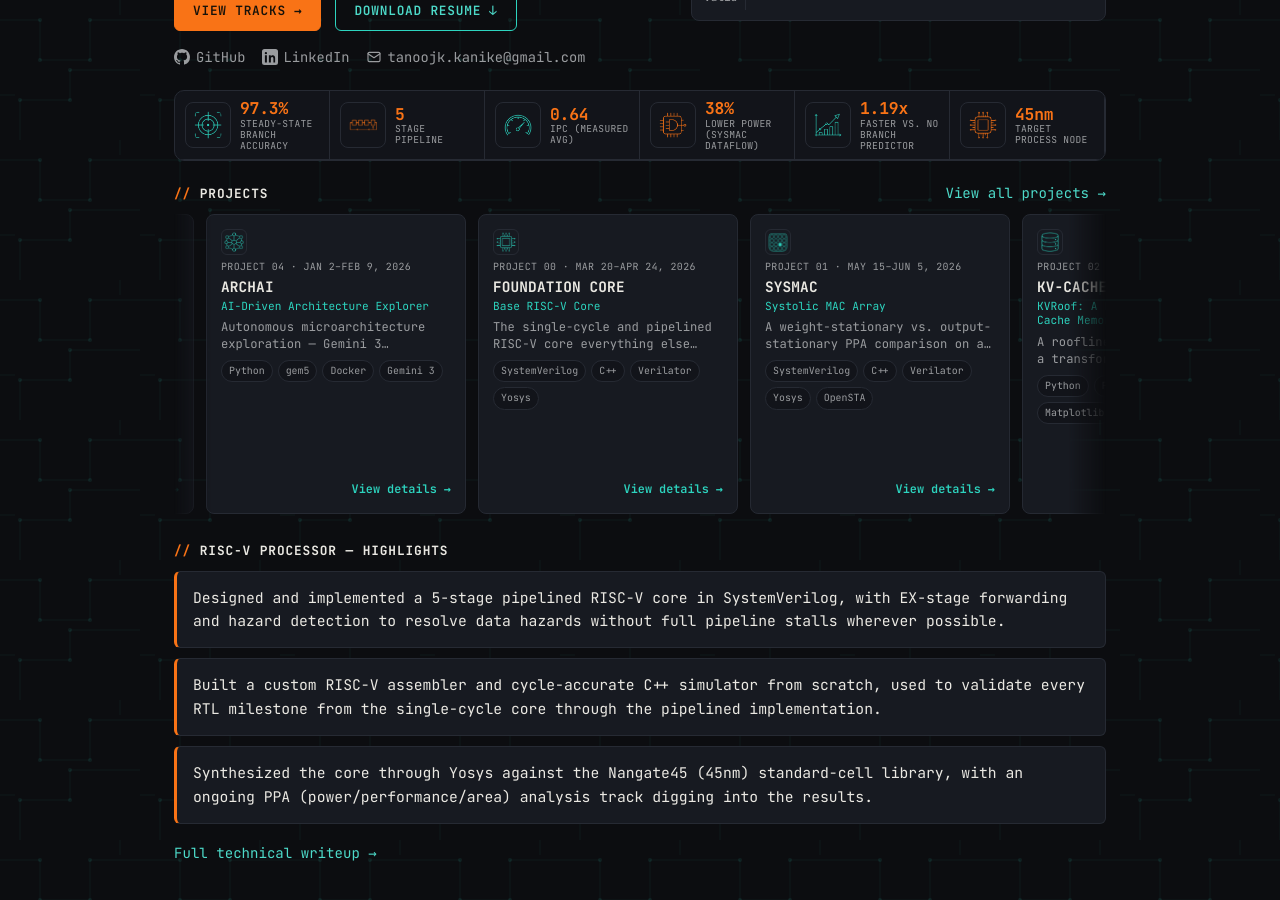
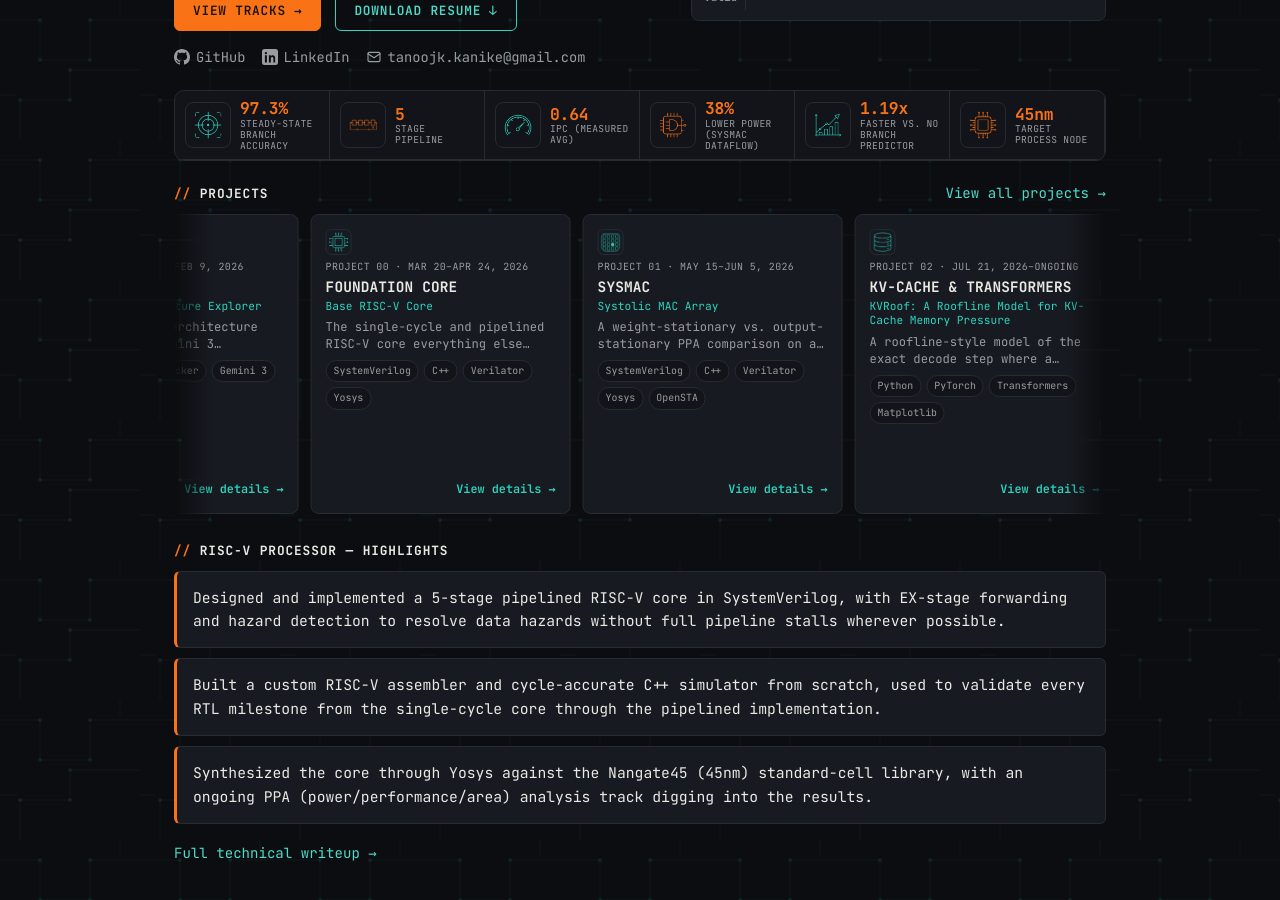
Before and after one commit to TanoojMadhuvan/TanoojMadhuvan.github.io, a Jekyll site: the page built from index.md, in a window 1280 px wide and 900 px high, scrolled down 367 px. Built offline with Jekyll 4.4.1, drawn with Linux system fonts in a browser that asks for light colours.

Commit message:
Make KVRoof project summary more descriptive
Co-Authored-By: Claude Opus 5.5 <noreply@anthropic.com>

```diff
--- a/_projects/kv-cache-transformers.md
+++ b/_projects/kv-cache-transformers.md
@@ -5,7 +5,7 @@ index: "02"
 date_range: "Jul 21, 2026–ongoing"
 icon: 09-database
 subtitle: "KVRoof: A Roofline Model for KV-Cache Memory Pressure"
-summary: "A roofline-style model of when a transformer's KV-cache outgrows on-chip SRAM under continuous decode, and how much GQA/MQA, H2O eviction, and KVQuant quantization each buy back before that cliff — the closed-form formula calibrated against a real Hugging Face model first."
+summary: "A roofline-style model of the exact decode step where a transformer's growing KV-cache stops fitting in on-chip SRAM and every step drops to HBM bandwidth. A two-tier SRAM/HBM sweep measures how far GQA/MQA, H2O eviction, and 4-bit KVQuant each push that cliff out versus a full-precision baseline — with the closed-form cache-size formula first calibrated against a real Hugging Face model's past_key_values."
 description: "Models the KV-cache memory-hierarchy cliff directly: given a fixed on-chip SRAM budget, where does an accelerator's KV-cache stop fitting on-chip and force it into HBM-bandwidth-bound territory, and how much do GQA/MQA, H2O eviction, and KVQuant quantization each delay that cliff. The closed-form formula behind the sweep is calibrated against real Hugging Face model output before being trusted, rather than assumed."
 tags: [Python, PyTorch, Transformers, Matplotlib]
 tracks: [kv-cache]
```
